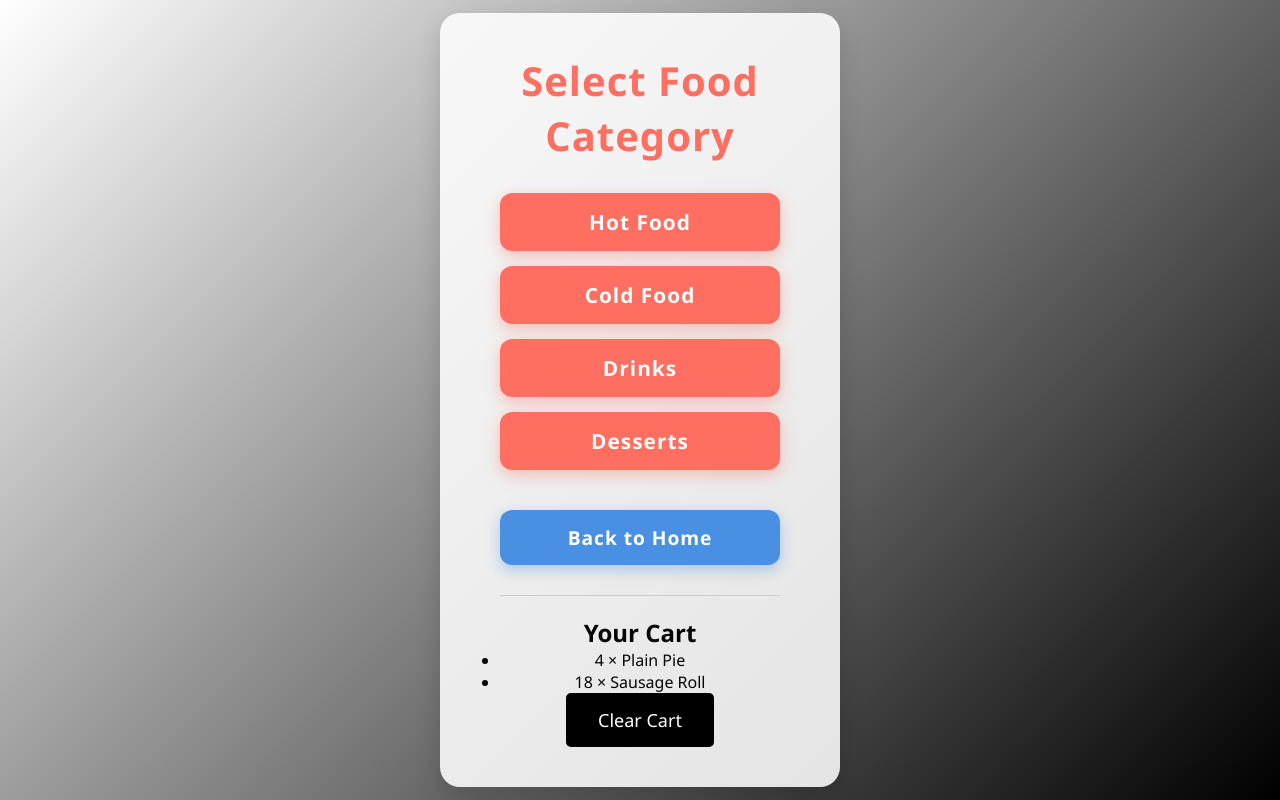
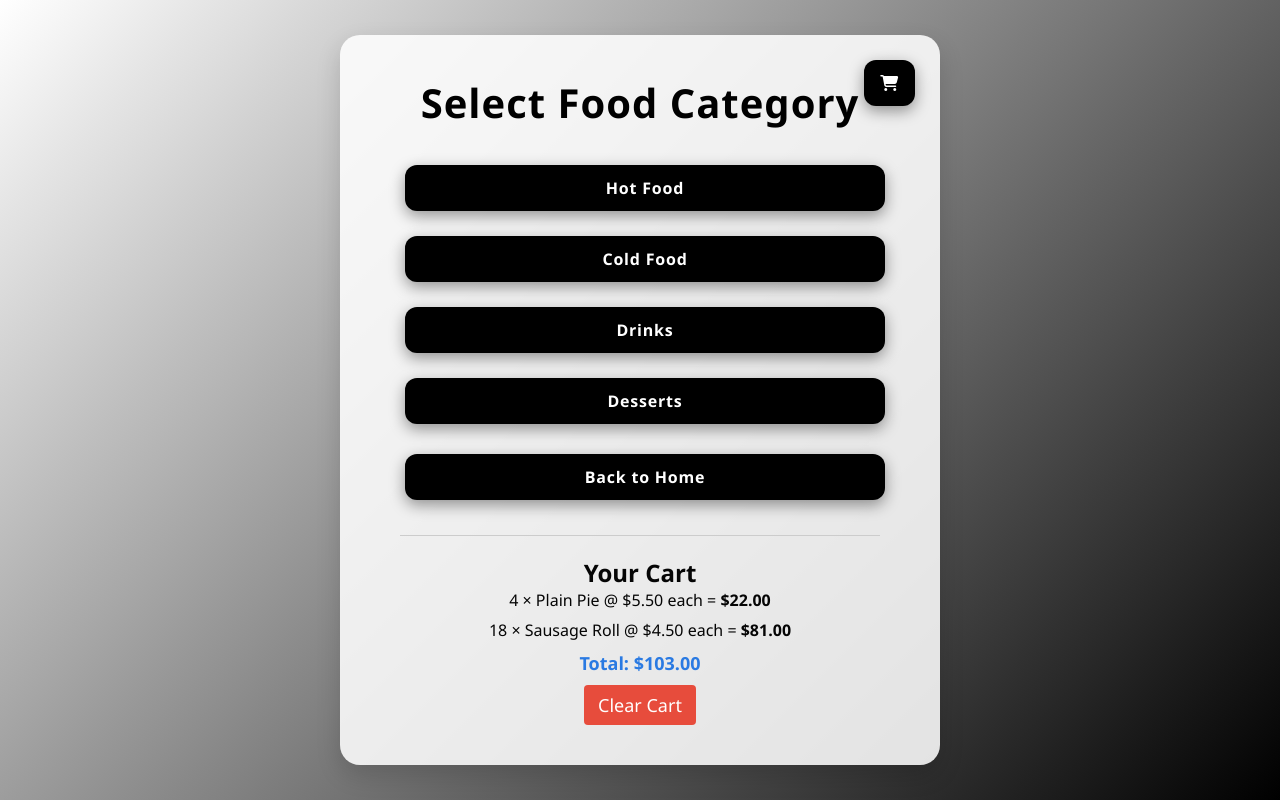
Before and after one commit to angusscotland/EzyOrdering-Canteen-Application, a Flask app: page /food-selection in a window 1280 px wide. Run offline with Flask 3, Linux system fonts and the light colour scheme; a user stored in the database is signed in; data comes from the database, SQL or seed files in the repository; both versions use the stored data as it was after the commit.

Commit message:
Made a total box on the food selection page and  incuded prices for products

```diff
--- a/flask_login_app/app.py
+++ b/flask_login_app/app.py
@@ -7,6 +7,14 @@ app = Flask(__name__)
 app.secret_key = 'your_secret_key'
 
 DB_PATH = Path('users.db')
+
+# Prices for hot food items
+ITEM_PRICES = {
+    'sausage_roll': 4.50,
+    'plain_pie': 5.50,
+    'chicken_burger': 6.00,
+    'nuggets': 4.00
+}
 
 def init_db():
     if not DB_PATH.exists():
@@ -35,10 +43,6 @@ def init_db():
             ''')
 
 def save_order_to_db(username, order_items):
-    """
-    Save order items to the hot_food_orders table with username.
-    order_items: dict of item_name (str) -> quantity (int)
-    """
     with sqlite3.connect(DB_PATH) as conn:
         cursor = conn.cursor()
         for item, qty in order_items.items():
@@ -78,7 +82,6 @@ def register():
         password = request.form['password']
         confirm_password = request.form['confirm_password']
 
-        # Password validation rules
         if password != confirm_password:
             flash('Passwords do not match.')
         elif len(password) < 8 or len(password) > 30:
@@ -138,13 +141,30 @@ def food_selection():
     username = session['username']
     with sqlite3.connect(DB_PATH) as conn:
         cursor = conn.cursor()
+        # Get the sum of quantities per item for the user
         cursor.execute(
             "SELECT item, SUM(quantity) FROM hot_food_orders WHERE username = ? GROUP BY item",
             (username,)
         )
         orders = cursor.fetchall()
 
-    return render_template('food_selection.html', orders=orders)
+    cart_items = []
+    total = 0.0
+    for item, qty in orders:
+        price = ITEM_PRICES.get(item, 0)
+        subtotal = round(qty * price, 2)
+        total += subtotal
+        cart_items.append({
+            'name': item.replace('_', ' ').title(),
+            'qty': qty,
+            'price': price,
+            'subtotal': subtotal
+        })
+
+    total = round(total, 2)
+
+    return render_template('food_selection.html', cart_items=cart_items, total=total)
+
 
 @app.route('/clear_cart', methods=['POST'])
 def clear_cart():
@@ -178,12 +198,11 @@ def hot_food():
         return redirect(url_for('login'))
 
     if request.method == 'POST':
-        order_items = {
-            'sausage_roll': int(request.form.get('sausage_roll_qty', 0)),
-            'plain_pie': int(request.form.get('plain_pie_qty', 0)),
-            'chicken_burger': int(request.form.get('chicken_burger_qty', 0)),
-            'nuggets': int(request.form.get('nuggets_qty', 0))
-        }
+        order_items = {}
+        for item in ITEM_PRICES.keys():
+            qty = int(request.form.get(f'{item}_qty', 0))
+            if qty > 0:
+                order_items[item] = qty
 
         save_order_to_db(session['username'], order_items)
 
@@ -191,6 +210,17 @@ def hot_food():
 
     return render_template('hot_food.html')
 
+@app.route('/payment', methods=['GET', 'POST'])
+def payment():
+    if 'username' not in session:
+        return redirect(url_for('login'))
+
+    if request.method == 'POST':
+        flash("Payment processed successfully!")
+        return redirect(url_for('home'))
+
+    return render_template('payment.html')
+
 if __name__ == '__main__':
     init_db()
     app.run(debug=True, host='0.0.0.0')
--- a/flask_login_app/static/css/style.css
+++ b/flask_login_app/static/css/style.css
@@ -314,7 +314,7 @@ body {
 
 .food-selection-container h1 {
   font-size: 2.5rem;
-  color: #ff6f61;
+  color: #000000;
   margin-bottom: 30px;
   letter-spacing: 1px;
 }
@@ -330,25 +330,25 @@ body {
   padding: 15px 0;
   font-size: 1.3rem;
   color: white;
-  background: #ff6f61;
+  background: #000000;
   border: none;
   border-radius: 12px;
   cursor: pointer;
-  box-shadow: 0 5px 15px rgba(255, 111, 97, 0.4);
+  box-shadow: 0 5px 15px rgba(0, 0, 0, 0.4);
   transition: background 0.3s ease, transform 0.2s ease;
   font-weight: 600;
   letter-spacing: 0.05em;
 }
 
 .food-button:hover {
-  background: #ff836f;
+  background: #d4c434;
   transform: translateY(-3px);
-  box-shadow: 0 8px 20px rgba(255, 131, 111, 0.6);
+  box-shadow: 0 8px 20px rgba(0, 0, 0, 0.6);
 }
 
 .food-button:active {
   transform: translateY(0);
-  box-shadow: 0 5px 15px rgba(255, 111, 97, 0.4);
+  box-shadow: 0 5px 15px rgba(0, 0, 0, 0.4);
 }
 
 .back-home {
@@ -356,7 +356,7 @@ body {
 }
 
 .back-button {
-  background: #4a90e2;
+  background: #000000;
   width: 100%;
   padding: 14px 0;
   font-size: 1.2rem;
@@ -364,19 +364,50 @@ body {
   border: none;
   border-radius: 12px;
   cursor: pointer;
-  box-shadow: 0 5px 15px rgba(74, 144, 226, 0.4);
+  box-shadow: 0 5px 15px rgba(0, 0, 0, 0.4);
   transition: background 0.3s ease, transform 0.2s ease;
   font-weight: 600;
   letter-spacing: 0.05em;
 }
 
 .back-button:hover {
-  background: #6ba0ff;
+  background: #acc424;
   transform: translateY(-3px);
-  box-shadow: 0 8px 20px rgba(107, 160, 255, 0.6);
+  box-shadow: 0 8px 20px rgba(0, 0, 0, 0.6);
 }
 
 .back-button:active {
   transform: translateY(0);
-  box-shadow: 0 5px 15px rgba(74, 144, 226, 0.4);
+  box-shadow: 0 5px 15px rgba(0, 0, 0, 0.4);
 }
+
+.payment-button-wrapper {
+  position: absolute;
+  top: 30px;
+  right: 30px;
+}
+
+.payment-button {
+  background: #000000;
+  color: white;
+  padding: 12px 20px;
+  font-size: 1rem;
+  border: none;
+  border-radius: 12px;
+  cursor: pointer;
+  box-shadow: 0 5px 15px rgba(0, 0, 0, 0.4);
+  transition: background 0.3s ease, transform 0.2s ease;
+  font-weight: 600;
+  letter-spacing: 0.05em;
+}
+
+.payment-button:hover {
+  background: #d4c434;
+  transform: translateY(-3px);
+  box-shadow: 0 8px 20px rgba(0, 0, 0, 0.6);
+}
+
+.payment-button:active {
+  transform: translateY(0);
+  box-shadow: 0 5px 15px rgba(0, 0, 0, 0.4);
+}
--- a/flask_login_app/templates/food_selection.html
+++ b/flask_login_app/templates/food_selection.html
@@ -5,9 +5,61 @@
   <meta name="viewport" content="width=device-width, initial-scale=1" />
   <title>Food Selection</title>
   <link rel="stylesheet" href="{{ url_for('static', filename='css/style.css') }}" />
+  <link rel="stylesheet" href="https://cdnjs.cloudflare.com/ajax/libs/font-awesome/6.5.0/css/all.min.css" />
+  <style>
+    .cart-summary {
+      margin-top: 30px;
+      border-top: 1px solid #ccc;
+      padding-top: 20px;
+      max-height: 250px; /* Scroll box height */
+      overflow-y: auto;
+    }
+    .cart-summary ul {
+      list-style-type: none;
+      padding-left: 0;
+    }
+    .cart-summary li {
+      margin-bottom: 8px;
+      font-size: 16px;
+    }
+    .cart-summary strong.total {
+      font-size: 18px;
+      color: #2a7ae2;
+      display: block;
+      margin-top: 10px;
+    }
+    .clear-cart-btn {
+      margin-top: 10px;
+      padding: 8px 14px;
+      background-color: #e74c3c;
+      color: white;
+      border: none;
+      border-radius: 4px;
+      cursor: pointer;
+    }
+    .clear-cart-btn:hover {
+      background-color: #c0392b;
+    }
+    .food-button {
+      padding: 12px 20px;
+      font-size: 16px;
+      margin: 5px;
+      cursor: pointer;
+    }
+  </style>
 </head>
 <body>
-  <div class="food-selection-container">
+  <div class="food-selection-container" style="position: relative; max-width: 600px; margin: auto;">
+
+    <!-- Shopping Cart Icon Button -->
+    <div style="position: absolute; top: 20px; right: 20px;">
+      <a href="{{ url_for('payment') }}">
+        <button class="food-button" style="padding: 12px 16px; width: auto;">
+          <i class="fas fa-shopping-cart"></i>
+        </button>
+      </a>
+    </div>
+
     <h1>Select Food Category</h1>
 
     <a href="{{ url_for('hot_food') }}">
@@ -26,23 +78,29 @@
       <button class="food-button">Desserts</button>
     </a>
 
-    <div class="back-home">
+    <div class="back-home" style="margin-top: 20px;">
       <a href="{{ url_for('home') }}">
-        <button class="back-button">Back to Home</button>
+        <button class="food-button back-button">Back to Home</button>
       </a>
     </div>
 
     <!-- Cart Summary Section -->
-    <div class="cart-summary" style="margin-top: 30px; border-top: 1px solid #ccc; padding-top: 20px;">
+    <div class="cart-summary">
       <h2>Your Cart</h2>
-      {% if orders %}
+      {% if cart_items %}
         <ul>
-          {% for item, qty in orders %}
-            <li>{{ qty }} × {{ item.replace('_', ' ').title() }}</li>
+          {% for item in cart_items %}
+            <li>
+              {{ item.qty }} × {{ item.name }} @ ${{ '%.2f' % item.price }} each =
+              <strong>${{ '%.2f' % item.subtotal }}</strong>
+            </li>
           {% endfor %}
         </ul>
+
+        <p><strong class="total">Total: ${{ '%.2f' % total }}</strong></p>
+
         <form method="POST" action="{{ url_for('clear_cart') }}">
-          <button type="submit">Clear Cart</button>
+          <button type="submit" class="clear-cart-btn">Clear Cart</button>
         </form>
       {% else %}
         <p>Your cart is empty.</p>
```
Also changed, not shown: flask_login_app/templates/hot_food.html (+60 -18 lines), flask_login_app/templates/payment.html (added, +30 -0 lines), flask_login_app/static/images/Burger.jpg (added), flask_login_app/static/images/Nuggets.jpg (added), flask_login_app/static/images/Pie.jpg (added), flask_login_app/users.db.
